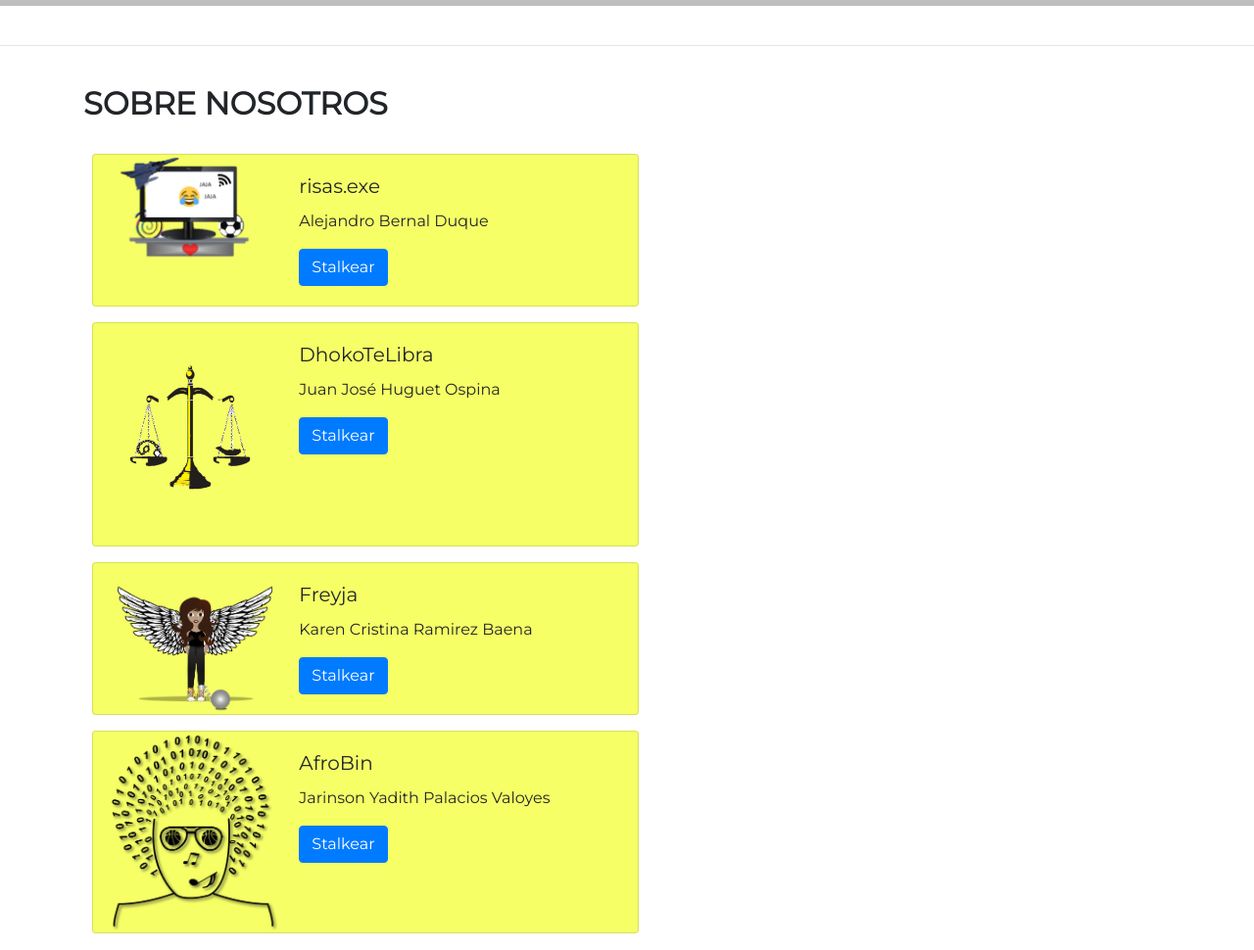
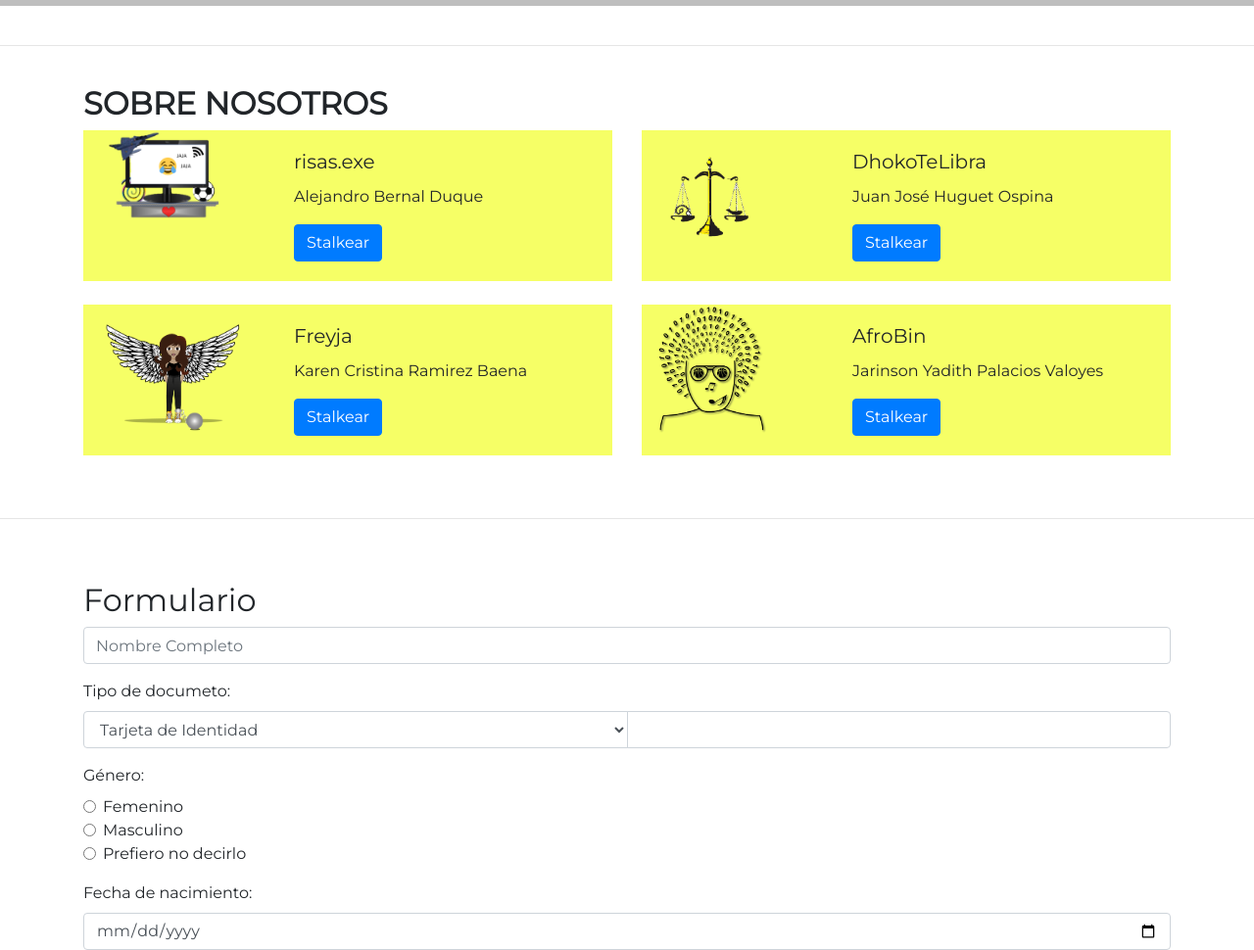
Before and after one commit to JarinsonY/DinamizaThor, a plain HTML site: page index.html in a window 1280 px wide. Shown: the part 2280-3250 px from the top of the page at 98% size. Drawn offline with nearby package versions, Linux system fonts and the light colour scheme.

Commit message:
Correción de layout en About We

```diff
--- a/css/style.css
+++ b/css/style.css
@@ -60,12 +60,17 @@ table td:nth-child(3) {
 .tarjeta{
     padding-left: 1.5rem;
 }
-.card{
+.my-card{
     /*border-radius: 4px;*/
     background-color: #f6ff66;
     /*box-shadow: 0 1px 3px rgba(0,0,0,0.12), 0 1px 2px rgba(0,0,0,0.24);
     /* SOMBRAS x / y / blur:desenfoque / propagación:tamaño / Color */
   }
+
+.photo-conflict {
+    width: 75%
+}
+
 footer{
     padding: 1.5rem 0;
     color: rgb(100, 100, 100);
--- a/index.html
+++ b/index.html
@@ -177,21 +177,20 @@
         </div>
 
         <br id="sobre_nosotos">
-
         <!-- SOBRE NOSOTROS -->
         <hr>
         <br>
         <div>
             <div class="container">
                 <h2 class="text-uppercase"><b>Sobre Nosotros</b></h2>
-                <br>
-                <div class="row tarjeta">
-                    <div class="card mb-3 mr-3 col-md-6">
-                        <div class="row no-gutters">
-                            <div class="col-md-4">
+                <div class="row pb-4">
+                    <div class="col">
+                        <div class="container">
+                            <div class="my-card row">
+                                <div class="col-4">
                                     <img src="img/risa.exe.png" class="card-img" alt="Avatar Risas.exe">
                                 </div>
-                            <div class="col-md-8">
+                                <div class="col-8">
                                     <div class="card-body">
                                         <h5 class="card-title">risas.exe</h5>
                                         <p class="card-text">Alejandro Bernal Duque</p>
@@ -200,12 +199,14 @@
                                 </div>
                             </div>
                         </div>
-                    <div class="card mb-3 col-md-6">
-                        <div class="row no-gutters">
-                            <div class="col-md-4">
-                                <img src="./img/DhokoTeLibra.png" alt="Avatar DhokoTeLibra" class="card-img">
                     </div>
-                            <div class="col-md-8">
+                    <div class="col">
+                        <div class="container">
+                            <div class="my-card row">
+                                <div class="col-4">
+                                    <img src="./img/DhokoTeLibra.png" alt="Avatar DhokoTeLibra" class=" photo-conflict card-img">
+                                </div>
+                                <div class="col-8">
                                     <div class="card-body">
                                         <h5 class="card-title">DhokoTeLibra</h5>
                                         <p class="card-text">Juan José Huguet Ospina</p>
@@ -214,12 +215,17 @@
                                 </div>
                             </div>
                         </div>
-                    <div class="card mb-3 mr-3 col-md-6">
-                        <div class="row no-gutters">
-                            <div class="col-md-4">
+                    </div>
+                </div>
+                <!-- jkjkjkjkjk -->
+                <div class="row">
+                    <div class="col">
+                        <div class="container">
+                            <div class="my-card row">
+                                <div class="col-4">
                                     <img src="./img/Freyja.png" alt="Avatar Freyja" class="card-img">
                                 </div>
-                            <div class="col-md-8">
+                                <div class="col-8">
                                     <div class="card-body">
                                         <h5 class="card-title">Freyja</h5>
                                         <p class="card-text">Karen Cristina Ramirez Baena</p>
@@ -228,12 +234,14 @@
                                 </div>
                             </div>
                         </div>
-                    <div class="card mb-3 col-md-6">
-                        <div class="row no-gutters">
-                            <div class="col-md-4">
-                                <img src="./img/AfroBin.png" alt="Avatar AfroBin" class="card-img">
                     </div>
-                            <div class="col-md-8">
+                    <div class="col">
+                        <div class="container">
+                            <div class="my-card row">
+                                <div class="col-4">
+                                    <img src="./img/AfroBin.png" alt="Avatar AfroBin" class="photo-conflict card-img">
+                                </div>
+                                <div class="col-8">
                                     <div class="card-body">
                                         <h5 class="card-title">AfroBin</h5>
                                         <p class="card-text">Jarinson Yadith Palacios Valoyes</p>
@@ -245,6 +253,7 @@
                     </div>
                 </div>
                 <br>
+            </div>
         </div>
 
         <br id="suscribirse">
```
Lines whose indentation alone changed are shown as unchanged.
